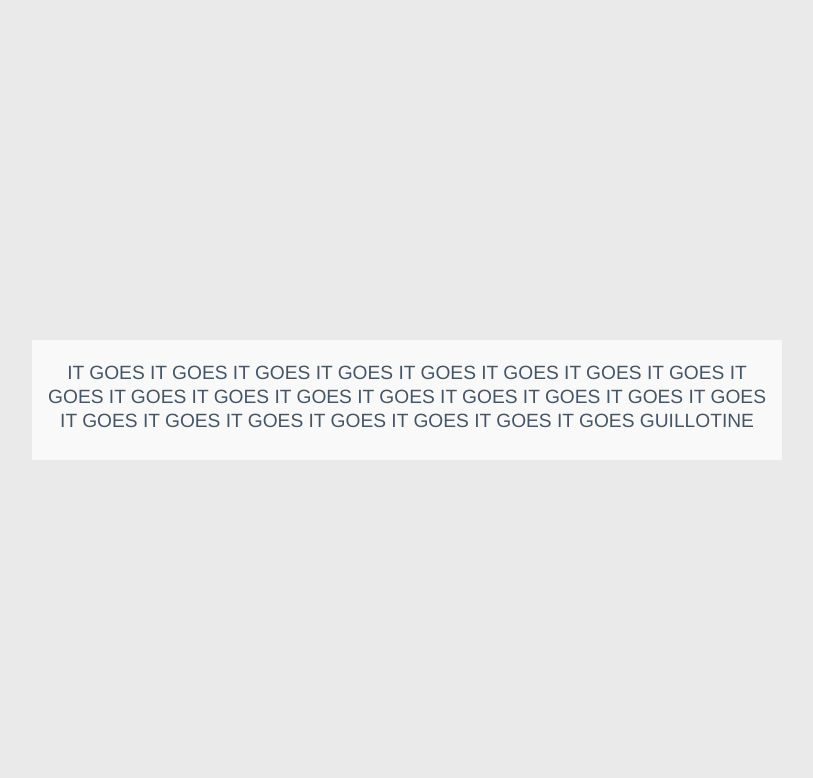
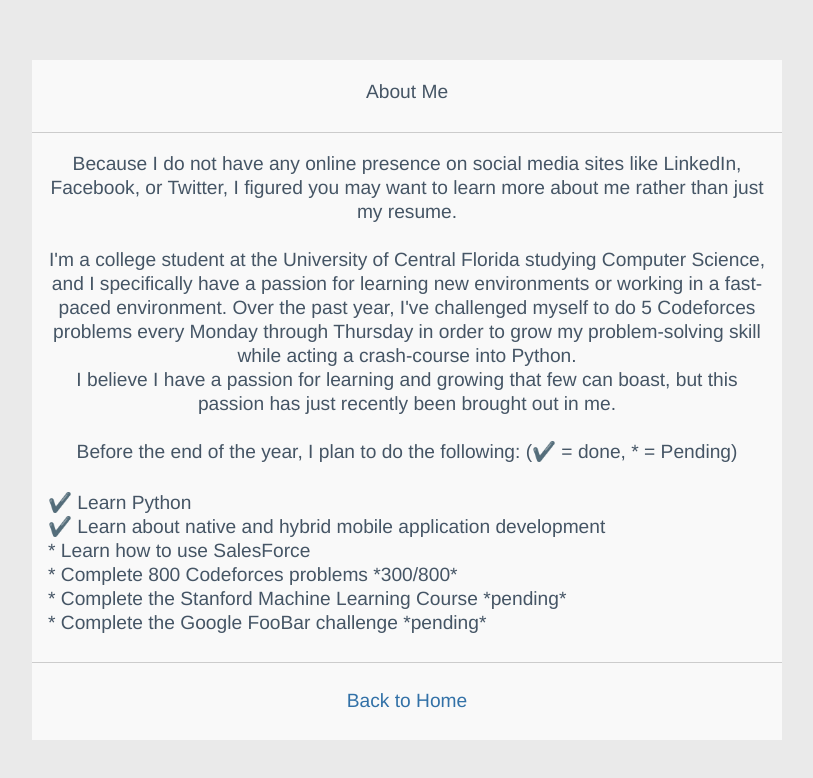
Before and after one commit to Chris-Perkins/Chris-Perkins.github.io, a plain HTML site: page about-me.html in a window 1280 px wide. Shown: the whole page, without its empty margins (233-1046 px from the left). Drawn offline with Linux system fonts and the light colour scheme.

Commit message:
Started work on about-me.html

```diff
--- a/about-me.html
+++ b/about-me.html
@@ -5,11 +5,45 @@
 	<link rel="stylesheet" type="text/css" href="default.css">
 </head>
 
-<div id = "bodyWindow" width = getWindowWidth()>
+<div id = "bodyWindow">
 	<div id = "main">
 		<p>
-			IT GOES IT GOES IT GOES IT GOES IT GOES IT GOES IT GOES IT GOES IT GOES IT GOES IT GOES IT GOES IT GOES IT GOES IT GOES IT GOES IT GOES IT GOES IT GOES IT GOES IT GOES IT GOES IT GOES IT GOES
-			GUILLOTINE
+			About Me
 		</p>
+		<hr>
+		<p>
+			Because I do not have any online presence on social media sites like LinkedIn, Facebook, or Twitter,
+			I figured you may want to learn more about me rather than just my resume.<br>
+			<br>
+			I'm a college student at the University of Central Florida studying Computer Science,
+			and I specifically have a passion for learning new environments or working in a fast-paced
+			environment. Over the past year, I've challenged myself to do 5 Codeforces problems every
+			Monday through Thursday in order to grow my problem-solving skill while acting a crash-course
+			into Python.
+			<br>
+			I believe I have a passion for learning and growing that few can boast, but this passion
+			has just recently been brought out in me.<br>
+			<br>
+			Before the end of the year, I plan to do the following: (✔️ = done, * = Pending)
+			</p>
+
+			<div id = "olCustom">
+				<p style="text-align:left">
+					✔️ Learn Python<br>
+					✔️ Learn about native and hybrid mobile application development<br>
+					* Learn how to use SalesForce<br>
+					* Complete 800 Codeforces problems *300/800*<br>
+					* Complete the Stanford Machine Learning Course *pending*<br>
+					* Complete the Google FooBar challenge *pending*<br>
+				</p>
+			</div>
 	</div>
+
+	<hr>
+
+	<div id="connect">
+		<ul>
+			<li><a href = "main.html">Back to Home</a></li>
+		</ul>
+	</div> <!-- closes connect div -->
 </div>
```
